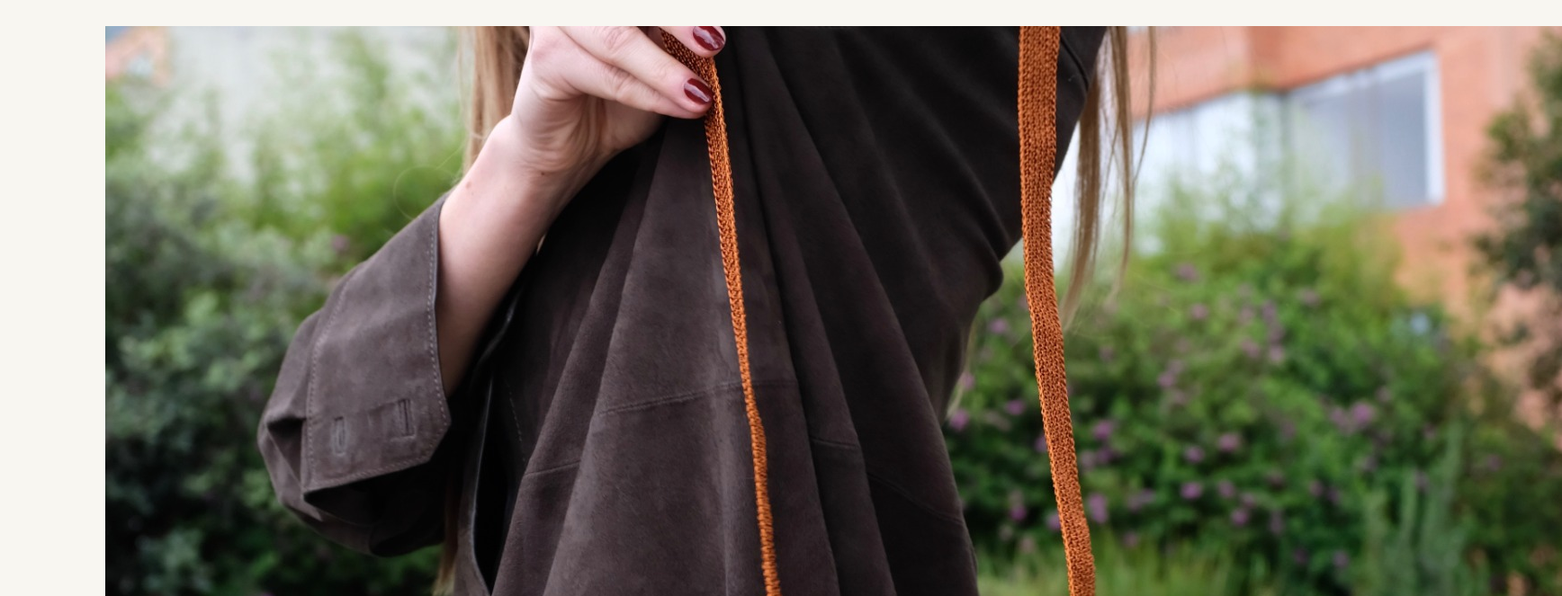
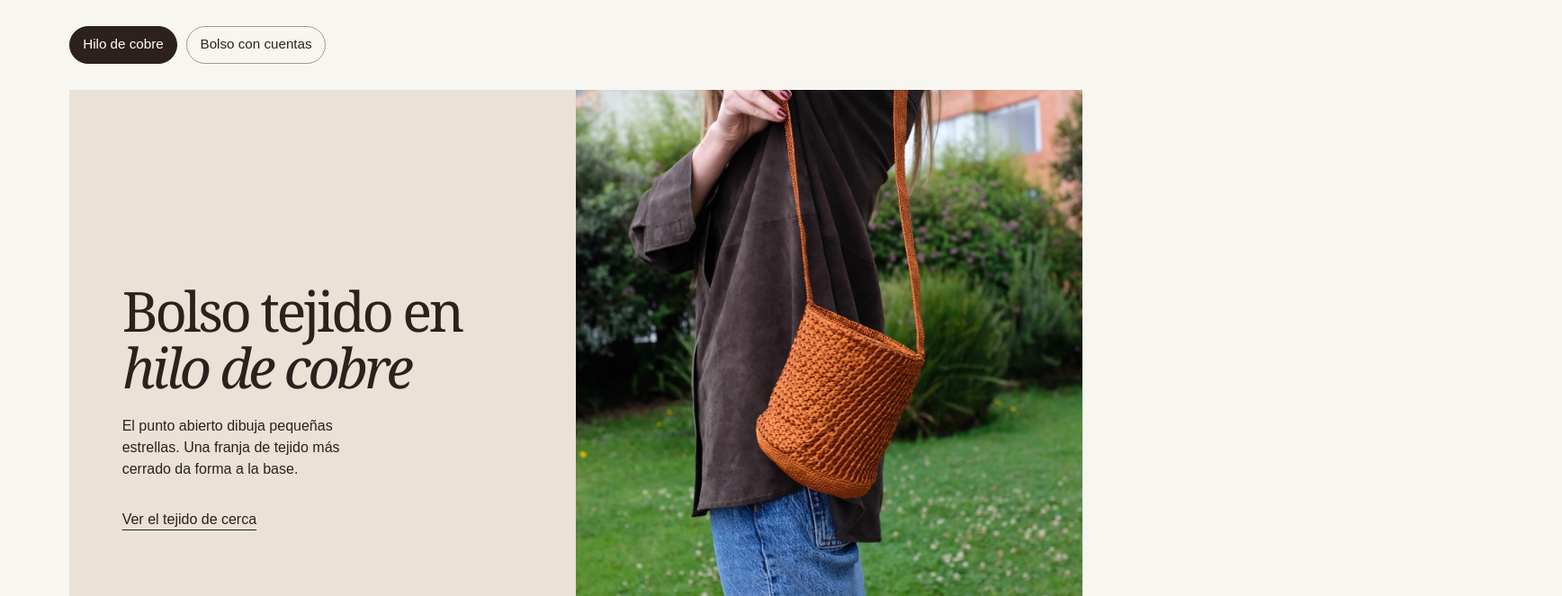
Before and after one commit to jsebas635/Hilda_izquierdo_, a plain HTML site: page dist/index.html in a window 1280 px wide. Shown: the part 877-1540 px from the top of the page at 90% size, 1736 px wide, since content can reach past the window. Drawn offline with Linux system fonts and the light colour scheme.

Commit message:
Presentar la colección pieza por pieza

```diff
--- a/dist/index.html
+++ b/dist/index.html
@@ -11,10 +11,31 @@
 <div class="texto"><h1 id="titulo">Hilda<br><i>Izquierdo</i></h1><p>Bolsos tejidos a mano</p><a class="enlace" href="#coleccion">Explorar la colección</a></div>
 <img class="estudio" src="images/estudio.jpg" alt="Bolso cilíndrico tejido en hilo de cobre con asa tejida, sobre una pila de libros.">
 </section>
-<section id="coleccion"><h2>La colección</h2>
-<div class="galeria">
-<figure><a href="images/bandolera.jpg"><img loading="lazy" src="images/bandolera.jpg" alt="Bolso tejido en hilo de cobre con correa larga, llevado a la altura de la cadera."></a><figcaption>Bolso tejido en hilo de cobre</figcaption></figure>
-<figure><a href="images/bolso.jpg"><img loading="lazy" src="images/bolso.jpg" alt="Bolso de hombro de tejido marrón con un adorno de cuentas multicolores."></a><figcaption>Bolso de hombro con cuentas</figcaption></figure>
-</div></section></main>
+<section id="coleccion" aria-labelledby="coleccion-titulo">
+  <h2 id="coleccion-titulo">La colección</h2>
+  <fieldset class="muestrario">
+    <legend>Elige una pieza</legend>
+    <input type="radio" name="pieza" id="cobre" checked>
+    <label for="cobre">Hilo de cobre</label>
+    <input type="radio" name="pieza" id="cuentas">
+    <label for="cuentas">Bolso con cuentas</label>
+    <article class="pieza pieza-cobre">
+      <div class="ficha">
+        <h3>Bolso tejido en <i>hilo de cobre</i></h3>
+        <p>El punto abierto dibuja pequeñas estrellas. Una franja de tejido más cerrado da forma a la base.</p>
+        <a class="detalle" href="images/estudio.jpg">Ver el tejido de cerca</a>
+      </div>
+      <img loading="lazy" src="images/bandolera.jpg" width="1619" height="2048" alt="Bolso de hilo de cobre llevado a la cadera, con el asa extendida.">
+    </article>
+    <article class="pieza pieza-cuentas">
+      <div class="ficha">
+        <h3>Bolso de hombro <i>con cuentas</i></h3>
+        <p>Sobre la trama marrón, un racimo de cuentas acompaña la caída del asa.</p>
+        <a class="detalle" href="images/bolso.jpg">Ampliar la fotografía</a>
+      </div>
+      <img loading="lazy" src="images/bolso.jpg" width="1551" height="2048" alt="Bolso marrón al hombro con un racimo de cuentas de varios colores.">
+    </article>
+  </fieldset>
+</section></main>
 <footer><span class="firma">Hilda Izquierdo</span><a href="#inicio">Volver al inicio</a></footer>
 </body></html>
```
